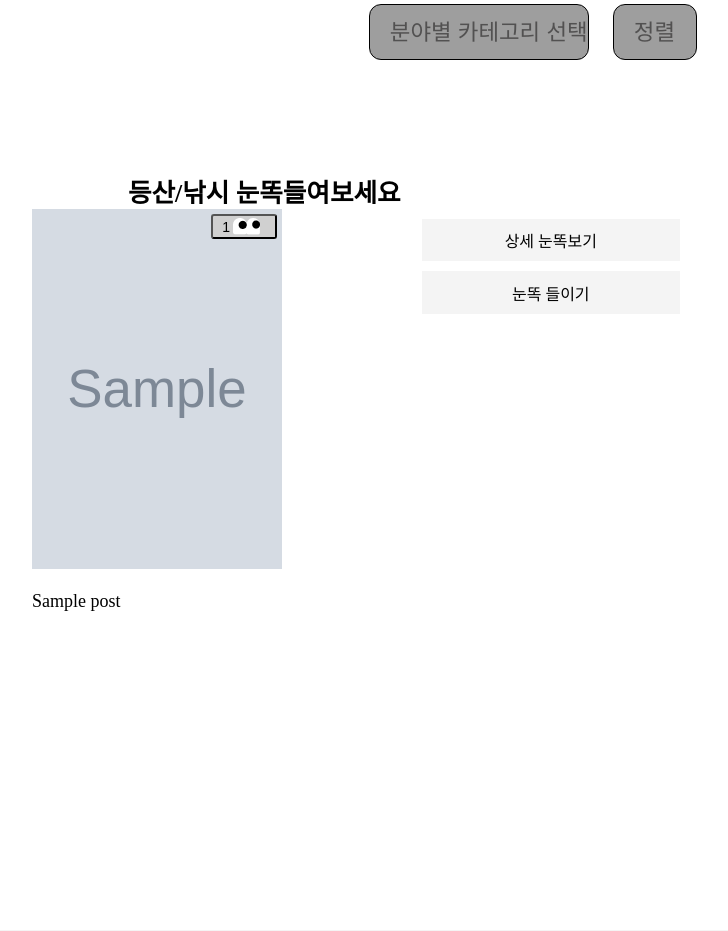
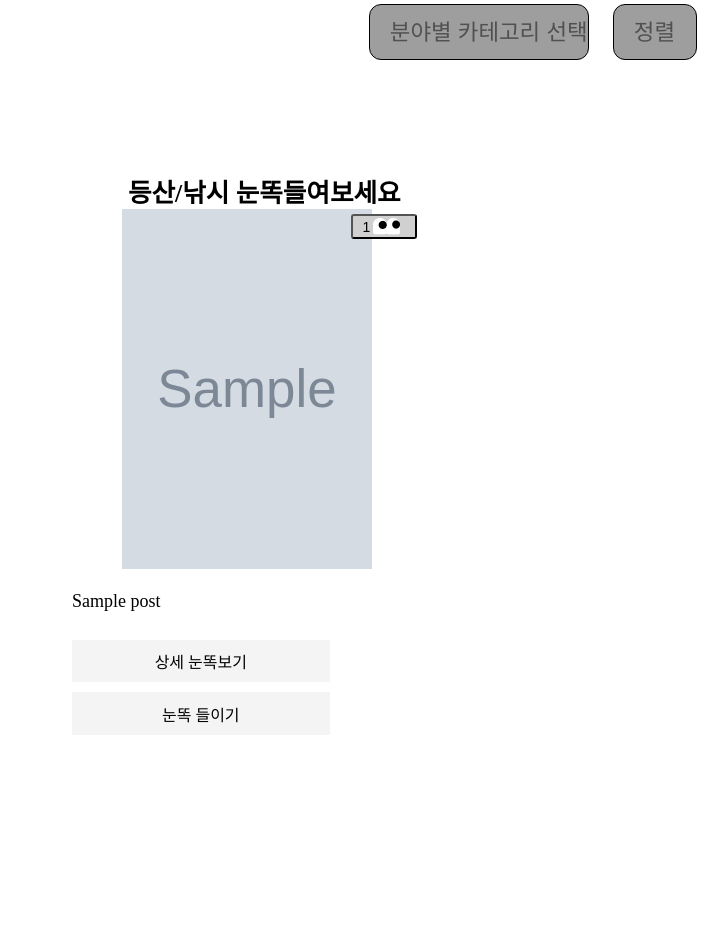
Before and after one commit to EyesDok/EyesDokBE, a Django app: page /noonddock/post_list_view in a window 1280 px wide. Shown: the part 354-1285 px from the top of the page, without its empty margins (96-824 px from the left). Run offline with Django 4.2, Linux system fonts and the light colour scheme; tables that the repository leaves empty hold one stand-in row (values such as "Sample post"); grey boxes marked "Sample" are stand-in pictures; some web fonts are replaced; grey boxes are pictures that could not be loaded.

Commit message:
Update post_list.html

```diff
--- a/templates/NoonDDockListPage/post_list.html
+++ b/templates/NoonDDockListPage/post_list.html
@@ -8,7 +8,15 @@
         <link href="https://fonts.googleapis.com/css?family=Kyobo+Handwriting 2022&display=swap" rel="stylesheet">
         <link rel="stylesheet" href="{% static 'css/post_list.css' %}">
         <script type="text/javascript" src="{% static 'js/my_script.js' %}"></script>
-
+        <style>
+            .pnc{
+        display: grid;
+        grid-template-columns: repeat(3, 1fr);
+        /* 한 줄에 4개의 열을 생성 */
+        grid-gap: 10px;
+        /* 열과 행 사이의 간격을 조정하고자 하는 경우 여기에 작성 */
+    }
+        </style>
 {% endblock %}
 {% block content %}
 
@@ -56,10 +64,12 @@
         </div>
 
             <div class="center-section">
-                    {% for post in post_list %}
+
+                <div class="pnc">
+                {% for post in post_list %}
+
 
                     <div class="picAndNameContainer">
-
                         <a href="{% url 'noonddockApp:inform' post_id=post.id %}">
                             <div class="picAndName">
                                 <div class="imgContainer">
@@ -90,7 +100,7 @@
                                             }
                                         }
                                     </script>
-                                </div>
+
                             </div>
                             <p class="spot">{{ post.title }}</p>
                             <div class="buttons">
@@ -100,10 +110,12 @@
                         </a>
                     </div>
 
-
                 </div>
                 {% endfor %}
+              </div>
+
 
 
     </section>
 {% endblock %}
+이거맞아?
```
